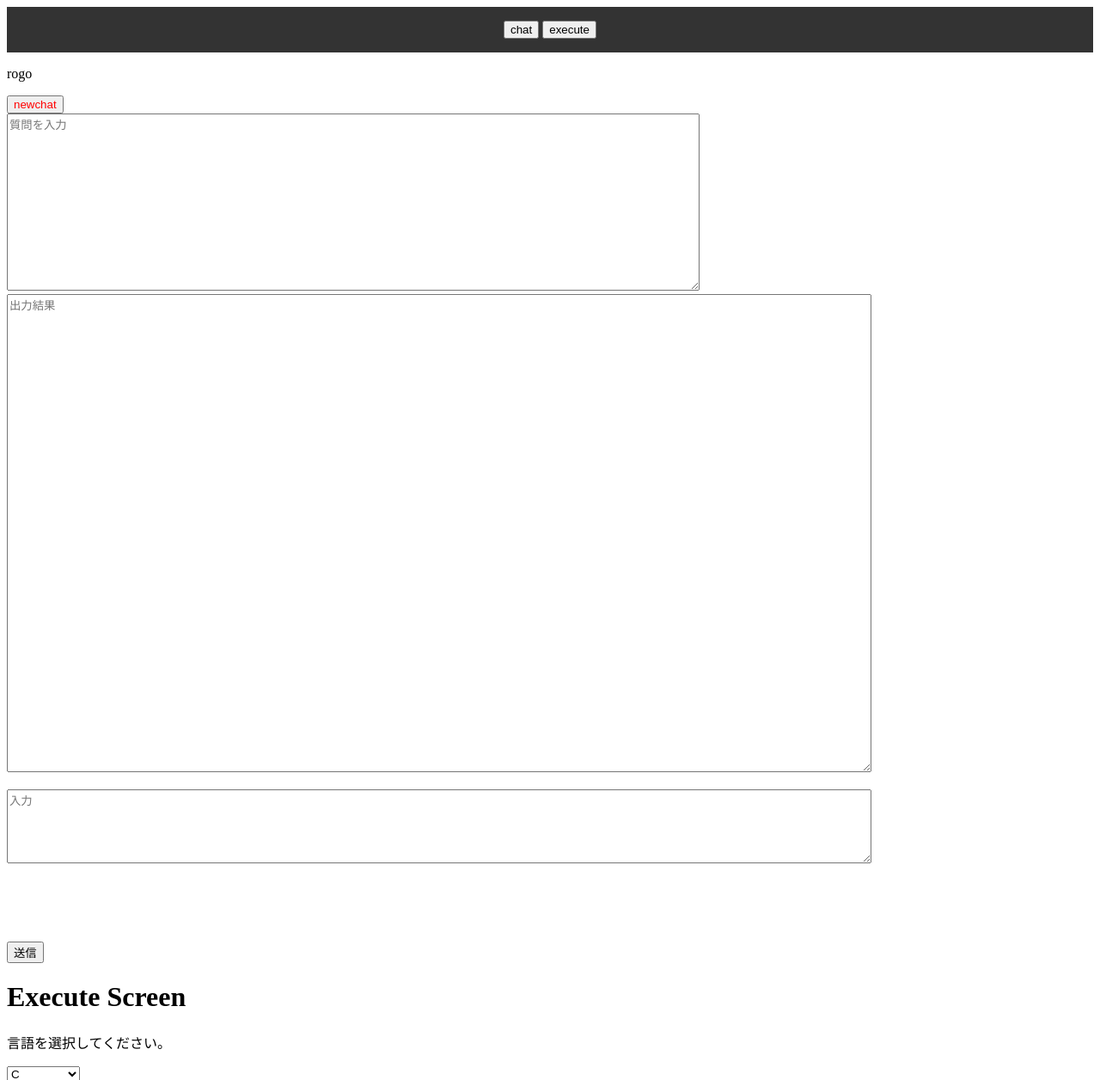
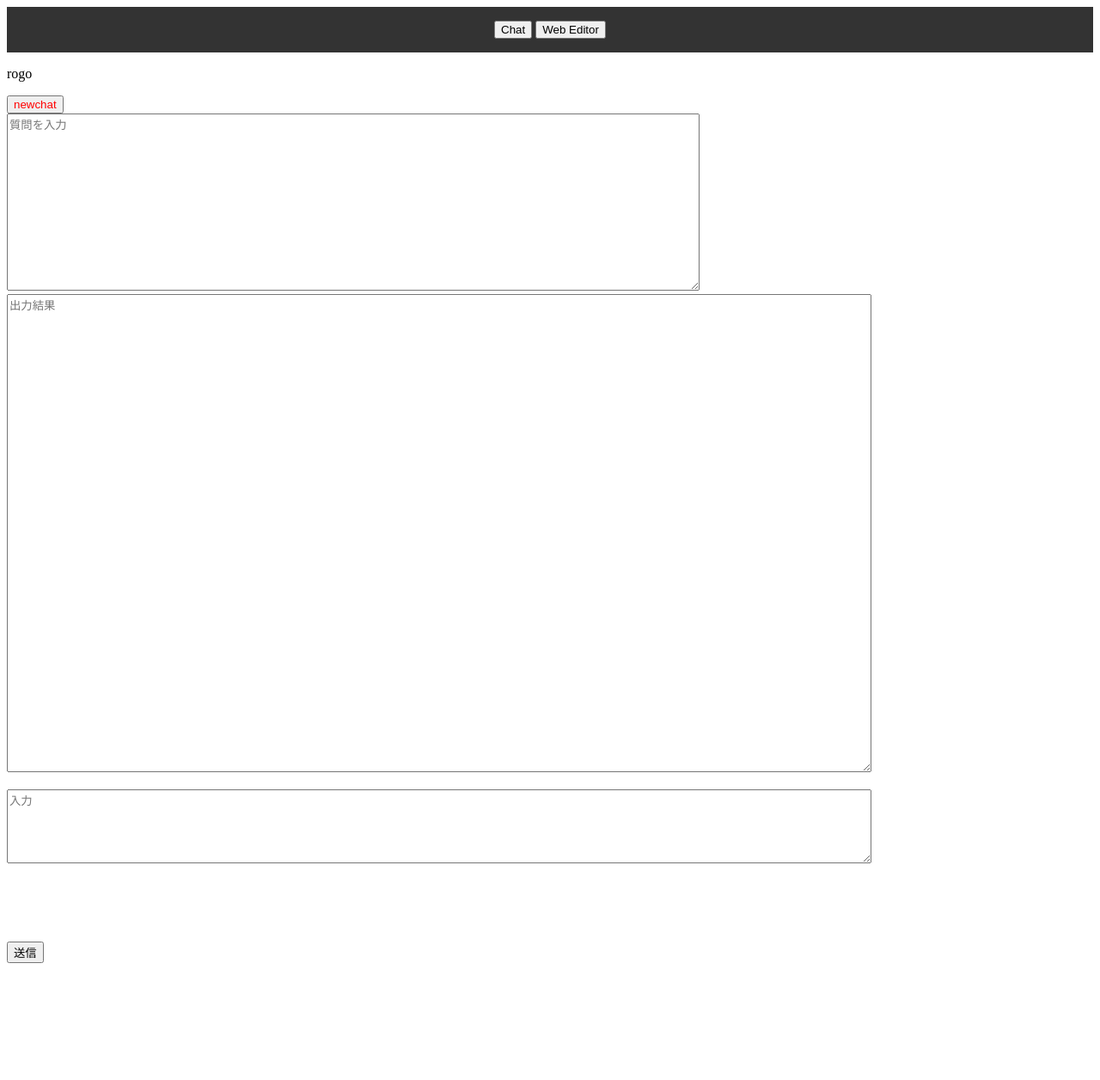
Before and after one commit to ComonRaven/school_MAIKEChat, a PHP site: page /AI.html in a window 1280 px wide. Shown: the top 1256 px of the page at 86% size. After the commit the page ends 1120 px from the top, so only its background shows below. Run offline with PHP 8.4, Linux system fonts and the light colour scheme.

```diff
--- a/web/AI.html
+++ b/web/AI.html
@@ -11,8 +11,8 @@
 </head>
 <body>
   <div class="header">
-    <button onclick="showChat()">chat</button>
-    <button onclick="showExecute()">execute</button>
+    <button onclick="showChat()">Chat</button>
+    <button onclick="showExecute()">Web Editor</button>
   </div>
 
   <div class="main-content" id="chatScreen">
@@ -28,8 +28,8 @@
   </div>
 
   <div class="main-content" id="executeScreen">
-    <h1>Execute Screen</h1>
-    <p>言語を選択してください。</p>
+    <div id="language-select-container">
+      <p>実行する言語を選択してください。</p>
       <select id="language-select" onchange="updateIframe()">
         <option value="C">C</option>
         <option value="C#">C#</option>
@@ -41,6 +41,7 @@
         <option value="Ruby">Ruby</option>
         <option value="PHP">PHP</option>
       </select>
+    </div>
     <div id="iframe-container">
       <iframe id="language-iframe" width="100%" height="500" frameborder="0" scrolling="no" seamless="seamless"></iframe>
     </div>
--- a/web/js/Chat.js
+++ b/web/js/Chat.js
@@ -22,3 +22,5 @@ function showExecute() {
   document.getElementById('chatScreen').style.display = 'none';
   document.getElementById('executeScreen').style.display = 'block';
 }
+
+document.onload = showChat();
--- a/web/style.css
+++ b/web/style.css
@@ -33,3 +33,13 @@ iframe {
   padding: 1em;
   text-align: center;
 }
+#language-select-container {
+  display: flex;
+  margin-top: 2vh;
+  margin-bottom: 2vh;
+}
+#language-select {
+  margin-block-start: auto;
+  margin-block-end: auto;
+  margin-left: 2vw;
+}
```
Lines whose indentation alone changed are shown as unchanged.
